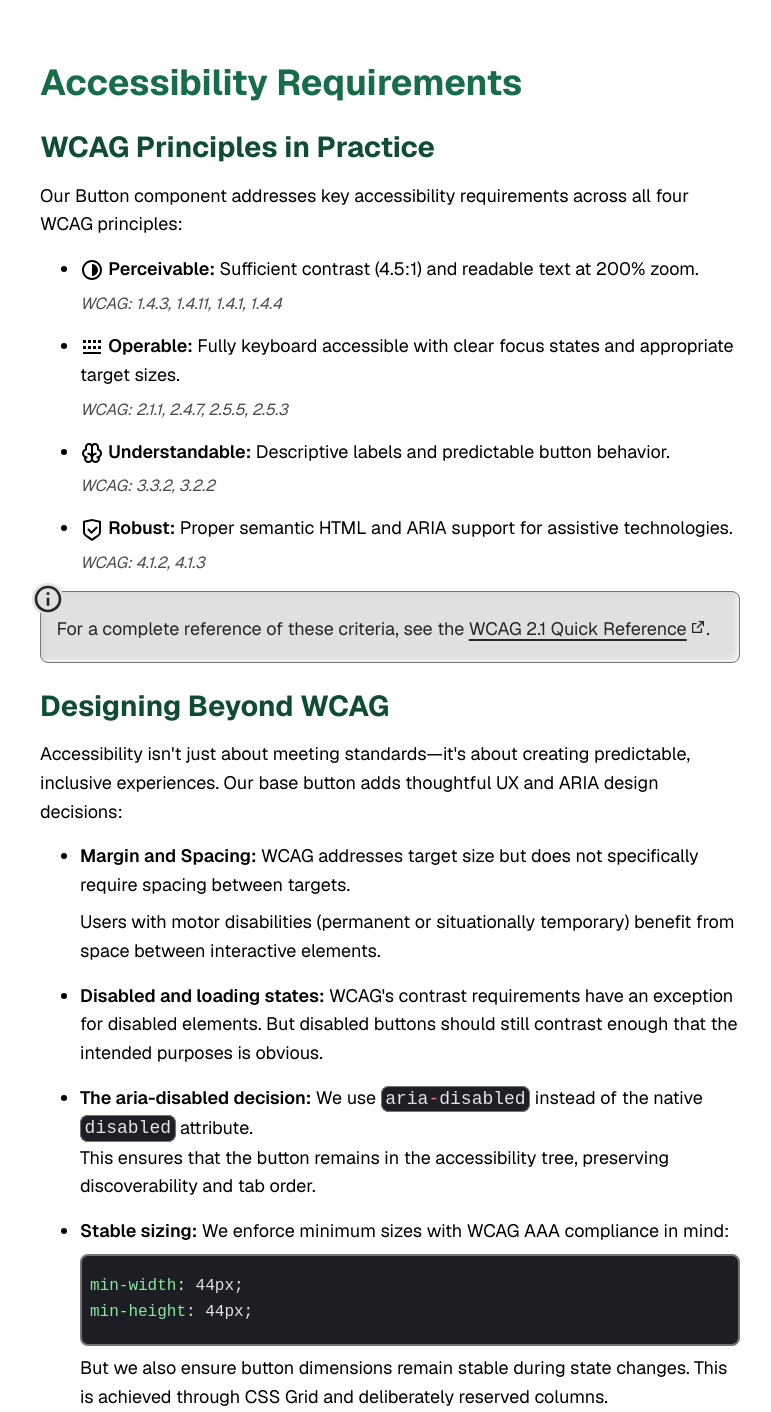
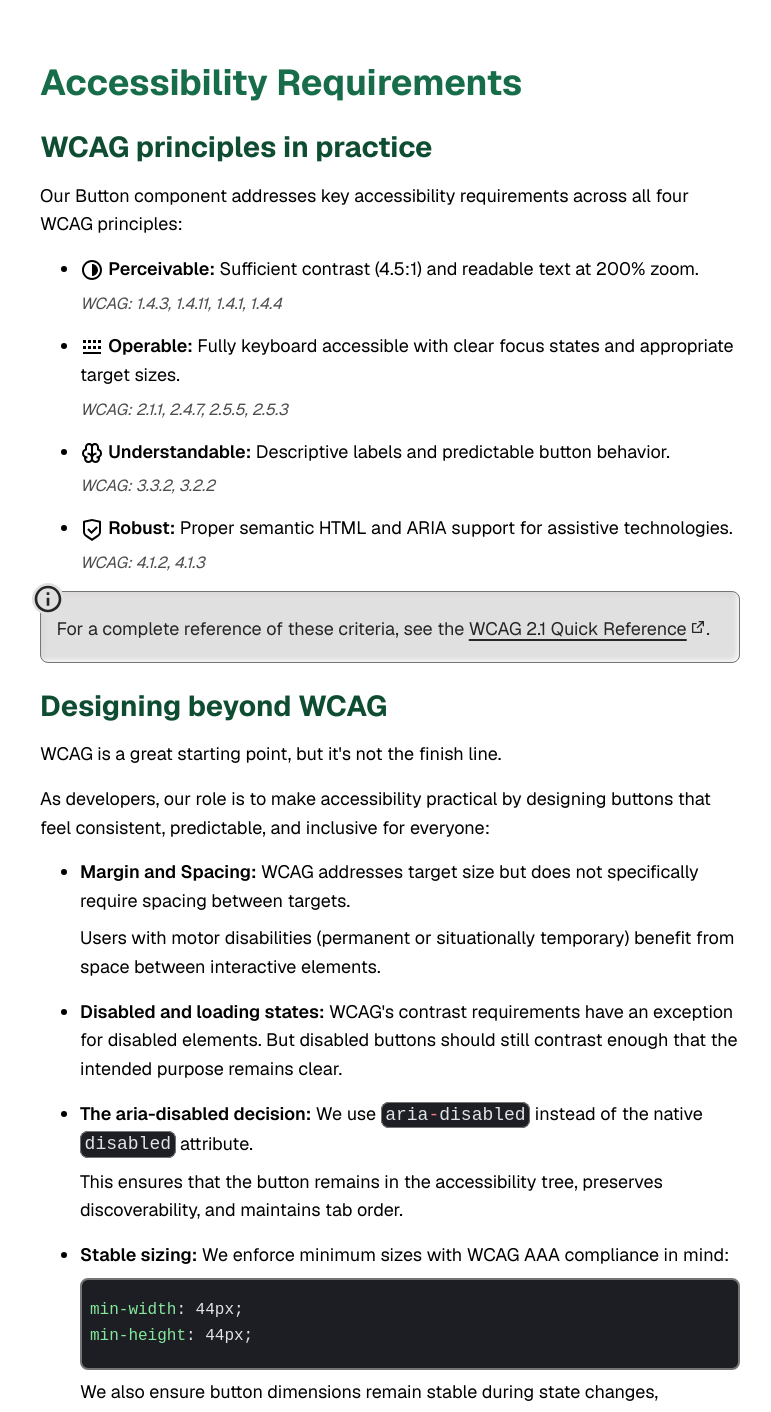
Before and after one commit to codercarl1243/react_components_system, a Next.js app: page /blog/design-system/buttons/base2 in a window 1280 px wide. Shown: the part 8400-9812 px from the top of the page, without its empty margins (56-827 px from the left). Built offline with nearby package versions, Linux system fonts and the light colour scheme.

Commit message:
UPDATE minor content tweak

```diff
--- a/app/blog/design-system/buttons/base2/page.tsx
+++ b/app/blog/design-system/buttons/base2/page.tsx
@@ -376,7 +376,7 @@ export default function useButton() {
                     {/* <Heading headingLevel={3}>WCAG Success Criteria That Apply to Buttons</Heading>
                     <p>Buttons must meet several WCAG standards. Here are the key criteria our implementation addresses:</p>
                      */}
-                    <Heading headingLevel={3}>WCAG Principles in Practice</Heading>
+                    <Heading headingLevel={3}>WCAG principles in practice</Heading>
                     <p>Our Button component addresses key accessibility requirements across all four WCAG principles:</p>
                     <List>
                         <li>
@@ -409,8 +409,9 @@ export default function useButton() {
                     </PostNote>
 
 
-                    <Heading headingLevel={3}>Designing Beyond WCAG</Heading>
-                    <p>Accessibility isn't just about meeting standards—it&apos;s about creating predictable, inclusive experiences. Our base button adds thoughtful UX and ARIA design decisions:</p>
+                    <Heading headingLevel={3}>Designing beyond WCAG</Heading>
+                    <p>WCAG is a great starting point, but it&apos;s not the finish line.</p>
+                    <p>As developers, our role is to make accessibility practical by designing buttons that feel consistent, predictable, and inclusive for everyone:</p>
                     <List>
                         <li>
                             <p>
@@ -421,16 +422,18 @@ export default function useButton() {
                             </p>
                         </li>
                         <li>
-                            <span className="bold">Disabled and loading states:</span> WCAG's contrast requirements have an exception for disabled elements. But disabled buttons should still contrast enough that the intended purposes is obvious.
+                            <span className="bold">Disabled and loading states:</span> WCAG's contrast requirements have an exception for disabled elements. But disabled buttons should still contrast enough that the intended purpose remains clear.
                         </li>
                         <li>
-                            <span className="bold">The aria-disabled decision:</span> We use <Code codeString="aria-disabled" inline copyEnabled={false} /> instead of the native <Code codeString="disabled" inline copyEnabled={false} /> attribute.
-                            <p>This ensures that the button <span className="fun_underline">remains in the accessibility tree</span>, <span className="fun_underline">preserving discoverability</span> and <span className="fun_underline">tab order</span>.</p>
+                            <p>
+                                <span className="bold">The aria-disabled decision:</span> We use <Code codeString="aria-disabled" inline copyEnabled={false} /> instead of the native <Code codeString="disabled" inline copyEnabled={false} /> attribute.
+                            </p>
+                            <p>This ensures that the button <span className="fun_underline">remains in the accessibility tree</span>, <span className="fun_underline">preserves discoverability</span>, and <span className="fun_underline">maintains tab order</span>.</p>
                         </li>
                         <li><p><span className="bold">Stable sizing:</span> We enforce minimum sizes with WCAG AAA compliance in mind:</p>
                             <Code lang="css" codeString={`min-width: 44px;
 min-height: 44px;`} copyEnabled={false} />
-                            <p>But we also ensure button dimensions remain stable during state changes. This is achieved through CSS Grid and deliberately reserved columns.
+                            <p>We also ensure button dimensions remain stable during state changes, preventing layout shifts that can disorient users. This is achieved through CSS Grid and deliberately reserved columns.
                             </p>
                             {/* Image here that shows a button cut into 3 columns */}
                             <p>
@@ -439,7 +442,7 @@ min-height: 44px;`} copyEnabled={false} />
                         </li>
 
                     </List>
-                    <PostNote><span className="bold">Replacing <Code codeString="disabled" inline copyEnabled={false} /> with <Code codeString="aria-disabled" inline copyEnabled={false} />:</span> - We need to write a few extra lines of code which prevents Event Defaults and bubbling and we target the <Code codeString={`[aria-disabled="true"]`} inline copyEnabled={false} /> state in our styling instead of <Code codeString=":disabled" inline copyEnabled={false} /></PostNote>
+                    <PostNote><span className="bold">Replacing <Code codeString="disabled" inline copyEnabled={false} /> with <Code codeString="aria-disabled" inline copyEnabled={false} />:</span> - We need to write a few extra lines of JavaScript which prevents default interactions and hides the fact that the button isn't <span className="underline">actually</span> disabled. To fool the user we target the <Code codeString={`aria-disabled`} inline copyEnabled={false} /> state in our styling instead of <Code codeString=":disabled" inline copyEnabled={false} /></PostNote>
 
 
                     {/*
```
